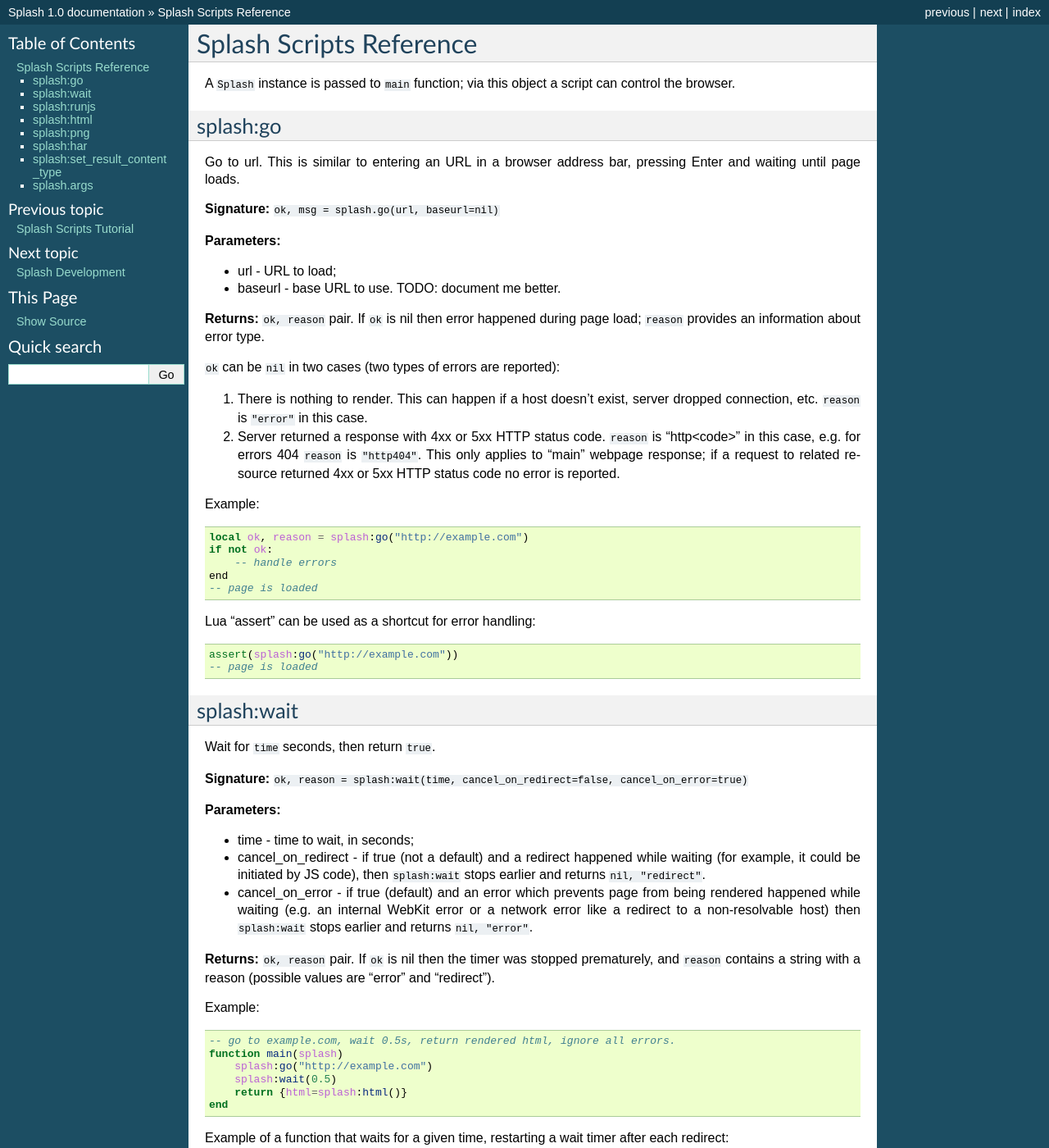
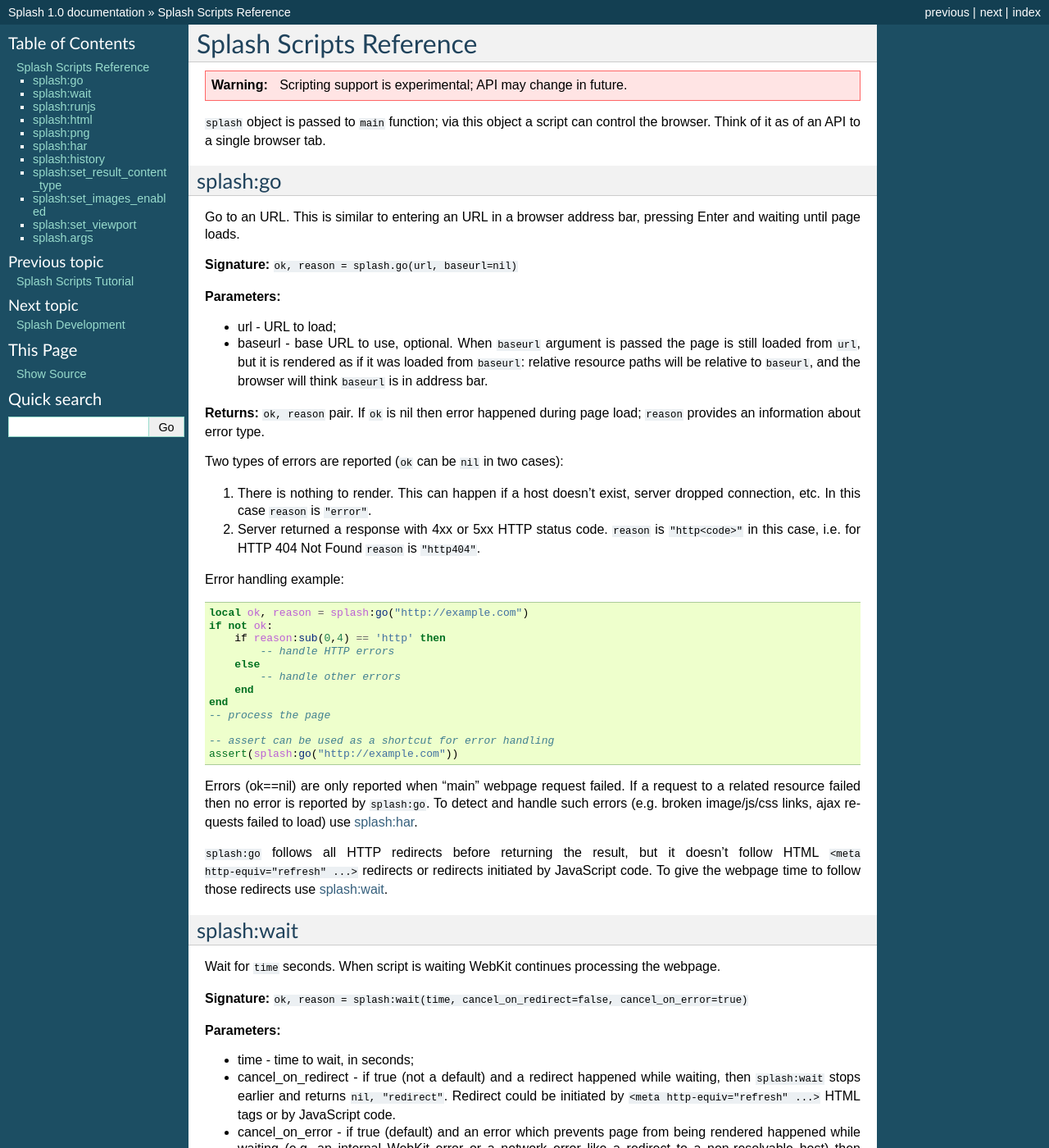
Before and after one commit to scrapinghub/splash, a Sphinx documentation site: the page built from docs/scripting-ref.rst, in a window 1280 px wide and 1400 px high. Shown: the whole window at 82% size. Built offline with Sphinx 7.4.7, drawn with Linux system fonts in a browser that asks for light colours; some of the changed text lies outside the part shown.

Commit message:
DOC improved documentation for Splash Scripting
* "experimental" warning;
* deleted API overview - it will be hard to maintain;
* more notes about Lua methods;
* highlight error handling differences between PhantomJS and Splash;
* document baseurl argument of splash:go();
* expand docs on errors with related resources;
* explain what splash:go() does on redirects;
* improve and fix splash:wait() docs;
* more examples for splash:runjs();
* mention Splash UI in splash:png() docs;
* add an example for splash:set_result_contents_type();
* document splash:history();
* document splash:set_images_enabled();
* document splash:set_viewport().

```diff
--- a/docs/scripting-ref.rst
+++ b/docs/scripting-ref.rst
@@ -3,60 +3,80 @@
 Splash Scripts Reference
 ========================
 
-A ``Splash`` instance is passed to ``main`` function; via this object
-a script can control the browser.
+.. warning::
+
+    Scripting support is experimental; API may change in future.
+
+
+``splash`` object is passed to ``main`` function; via this object
+a script can control the browser. Think of it as of an API to
+a single browser tab.
 
 .. _splash-go:
 
 splash:go
 ---------
 
-Go to url. This is similar to entering an URL in a browser
+Go to an URL. This is similar to entering an URL in a browser
 address bar, pressing Enter and waiting until page loads.
 
-**Signature:** ``ok, msg = splash.go(url, baseurl=nil)``
+**Signature:** ``ok, reason = splash.go(url, baseurl=nil)``
 
 **Parameters:**
 
 * url - URL to load;
-* baseurl - base URL to use. TODO: document me better.
+* baseurl - base URL to use, optional. When ``baseurl`` argument is passed
+  the page is still loaded from ``url``, but it is rendered as if it was
+  loaded from ``baseurl``: relative resource paths will be relative
+  to ``baseurl``, and the browser will think ``baseurl`` is in address bar.
+
 
 **Returns:** ``ok, reason`` pair. If ``ok`` is nil then error happened during
 page load; ``reason`` provides an information about error type.
 
-``ok`` can be ``nil`` in two cases (two types of errors are reported):
+Two types of errors are reported (``ok`` can be ``nil`` in two cases):
 
 1. There is nothing to render. This can happen if a host doesn't exist,
-   server dropped connection, etc. ``reason`` is ``"error"`` in this case.
+   server dropped connection, etc. In this case ``reason`` is ``"error"``.
 2. Server returned a response with 4xx or 5xx HTTP status code.
-   ``reason`` is "http<code>" in this case, e.g. for errors 404 ``reason``
-   is ``"http404"``. This only applies to "main" webpage response; if a request
-   to related resource returned 4xx or 5xx HTTP status code no error
-   is reported.
+   ``reason`` is ``"http<code>"`` in this case, i.e. for
+   HTTP 404 Not Found ``reason`` is ``"http404"``.
 
-Example:
+Error handling example:
 
 .. code-block:: lua
 
     local ok, reason = splash:go("http://example.com")
     if not ok:
-        -- handle errors
+        if reason:sub(0,4) == 'http' then
+            -- handle HTTP errors
+        else
+            -- handle other errors
+        end
     end
-    -- page is loaded
+    -- process the page
 
-Lua "assert" can be used as a shortcut for error handling:
+    -- assert can be used as a shortcut for error handling
+    assert(splash:go("http://example.com"))
 
-.. code-block:: lua
+Errors (ok==nil) are only reported when "main" webpage request failed.
+If a request to a related resource failed then no error is reported by
+``splash:go``. To detect and handle such errors (e.g. broken image/js/css
+links, ajax requests failed to load) use :ref:`splash-har`.
 
-    assert(splash:go("http://example.com"))
-    -- page is loaded
+``splash:go`` follows all HTTP redirects before returning the result,
+but it doesn't follow HTML ``<meta http-equiv="refresh" ...>`` redirects or
+redirects initiated by JavaScript code. To give the webpage time to follow
+those redirects use :ref:`splash-wait`.
+
 
 .. _splash-wait:
 
 splash:wait
 -----------
 
-Wait for ``time`` seconds, then return ``true``.
+Wait for ``time`` seconds. When script is waiting WebKit continues
+processing the webpage.
 
 **Signature:** ``ok, reason = splash:wait(time, cancel_on_redirect=false, cancel_on_error=true)``
 
@@ -64,18 +84,19 @@
 
 * time - time to wait, in seconds;
 * cancel_on_redirect - if true (not a default) and a redirect
-  happened while waiting (for example, it could be initiated by JS code),
-  then ``splash:wait`` stops earlier and returns ``nil, "redirect"``.
+  happened while waiting, then ``splash:wait`` stops earlier and returns
+  ``nil, "redirect"``. Redirect could be initiated by
+  ``<meta http-equiv="refresh" ...>`` HTML tags or by JavaScript code.
 * cancel_on_error - if true (default) and an error which prevents page
   from being rendered happened while waiting (e.g. an internal WebKit error
   or a network error like a redirect to a non-resolvable host)
   then ``splash:wait`` stops earlier and returns ``nil, "error"``.
 
-**Returns:** ``ok, reason`` pair. If ``ok`` is nil then the timer was stopped
-prematurely, and ``reason`` contains a string with a reason
-(possible values are "error" and "redirect").
+**Returns:** ``ok, reason`` pair. If ``ok`` is ``nil`` then the timer was
+stopped prematurely, and ``reason`` contains a string with a reason.
+Possible reasons are ``"error"`` and ``"redirect"``.
 
-Example:
+Usage example:
 
 .. code-block:: lua
 
@@ -86,21 +107,23 @@
          return {html=splash:html()}
      end
 
-Example of a function that waits for a given time, restarting a wait
-timer after each redirect:
+By default wait timer continues to tick when redirect happens.
+``cancel_on_redirect`` option can be used to restart the timer after
+each redirect. For example, here is a function that waits for a given
+time after each page load in case of redirects:
 
 .. code-block:: lua
 
     function wait_restarting_on_redirects(splash, time, max_redirects)
         local redirects_remaining = max_redirects
         while redirects_remaining do
-            local ok, reason = self:wait(time)
+            local ok, reason = self:wait{time=time, cancel_on_redirect=true}
             if reason ~= 'redirect' then
                 return ok, reason
             end
             redirects_remaining = redirects_remaining - 1
         end
-        error("Too many redirects")
+        return nil, "too_many_redirects"
     end
 
 
@@ -120,12 +143,6 @@
 **Returns:** the result of the last statement in ``source``,
 converted from JavaScript to Lua data types.
 
-Example:
-
-.. code-block:: lua
-
-    local title = splash:runjs("document.title")
-
 JavaScript → Lua conversion rules:
 
 ==============  =================
@@ -138,10 +155,46 @@
 Array           table
 ``undefined``   ``nil``
 ``null``        ``""`` (an empty string)
-Date            string (ISO8601 representation, e.g. ``1958-05-21T10:12:00Z``)
+Date            string: date's ISO8601 representation, e.g. ``1958-05-21T10:12:00Z``
 RegExp          table ``{_jstype='RegExp', caseSensitive=true/false, pattern='my-regexp'}``
 function        an empty table ``{}`` (don't rely on it)
 ==============  =================
+
+
+Example:
+
+.. code-block:: lua
+
+    local title = splash:runjs("document.title")
+
+Lua ``[[ ]]`` string syntax is helpful for larger JavaScript scripts:
+
+.. code-block:: lua
+
+      local div_count = splash:runjs([[
+          function getDivsCount(){
+              var body = document.body;
+              var divs = body.getElementsByTagName('div');
+              return divs.length;
+          }
+
+          getDivsCount();
+      ]])
+
+Currently to pass data to JavaScript code you need to use string formatting;
+this will be improved in future releases:
+
+.. code-block:: lua
+
+    -- Lua function to scroll window to (x, y) position.
+    function scroll_to(splash, x, y)
+        local js = string.format(
+            "window.scrollTo(%s, %s);",
+            tonumber(x),
+            tonumber(y)
+        )
+        return splash:runjs(js)
+    end
 
 
 .. _splash-html:
@@ -222,7 +275,9 @@
 is 1024px wide then ``splash:png{width=100}`` will return a screenshot
 of the whole viewport, but an image will be downscaled to 100px width.
 
-If the result of ``splash:png()`` returned directly as a result of
+To set the viewport size use :ref:`splash-set-viewport` method.
+
+If the result of ``splash:png()`` is returned directly as a result of
 "main" function, the screenshot is returned as binary data:
 
 .. code-block:: lua
@@ -247,6 +302,10 @@
          assert(splash:go(splash.args.url))
          return {png=splash:png()}
      end
+
+If your script returns the result of ``splash:png()`` in a top-level
+``"png"`` key (as we've done in a previous example) then Splash UI
+will display it as an image.
 
 .. _splash-har:
 
@@ -272,6 +331,37 @@
 .. _HAR: http://www.softwareishard.com/blog/har-12-spec/
 
 
+.. _splash-history:
+
+splash:history
+--------------
+
+**Signature:** ``entries = splash:history()``
+
+**Returns:** information about requests/responses for the pages loaded, in
+`HAR entries`_ format.
+
+``splash:history`` doesn't return information about related resources
+like images, scripts, stylesheets or AJAX requests. If you need this
+information use :ref:`splash-har`.
+
+Let's get a JSON array with HTTP headers of the response we're displaying:
+
+.. code-block:: lua
+
+     function main(splash)
+         assert(splash:go(splash.args.url))
+         local entries = splash:history()
+         -- #entries means "entries length"; arrays in Lua start from 1
+         local last_entry = entries[#entries]
+         return {
+            headers = last_entry.response.headers
+         }
+     end
+
+.. _HAR entries: http://www.softwareishard.com/blog/har-12-spec/#entries
+
+
 .. _splash-set-result-content-type:
 
 splash:set_result_content_type
@@ -293,6 +383,96 @@
 initiated by :ref:`splash-go`; this function is for setting Content-Type
 header of a result.
 
+Example:
+
+.. code-block:: lua
+
+     function main(splash)
+         splash:set_result_content_type("text/xml")
+         return [[
+            <?xml version="1.0" encoding="UTF-8"?>
+            <note>
+                <to>Tove</to>
+                <from>Jani</from>
+                <heading>Reminder</heading>
+                <body>Don't forget me this weekend!</body>
+            </note>
+         ]]
+     end
+
+.. _splash-set-images-enabled:
+
+splash:set_images_enabled
+-------------------------
+
+Enable/disable images.
+
+**Signature:** ``splash:set_images_enabled(enabled)``
+
+**Parameters:**
+
+* enabled - ``true`` to enable images, ``false`` to disable them.
+
+By default, images are enabled. Disabling of the images can save a lot
+of network traffic (usually around ~50%) and make rendering faster.
+Note that this option can affect the JavaScript code inside page:
+disabling of the images may change sizes and positions of DOM elements,
+and scripts may read and use them.
+
+Splash uses in-memory cache; cached images will be displayed
+even when images are disabled. So if you load a page, then disable images,
+then load a new page, then likely first page will display all images
+and second page will display some images (the ones common with the first page).
+Splash cache is shared between scripts executed in the same process, so you
+can see some images even if they are disabled at the beginning of the script.
+
+Example:
+
+.. code-block:: lua
+
+     function main(splash)
+         splash:set_images_enabled(false)
+         assert(splash:go("http://example.com"))
+         return {png=splash:png()}
+     end
+
+
+.. _splash-set-viewport:
+
+splash:set_viewport
+-------------------
+
+Set the browser viewport.
+
+**Signature:** ``width, height = splash:set_viewport(size)``
+
+**Parameters:**
+
+* size - string, width and height of the viewport.
+  Format is ``"<width>x<heigth>"``, e.g. ``"800x600"``.
+  It also accepts ``"full"`` as a value; ``"full"`` means that the viewport size
+  will be auto-detected to fit the whole page (possibly very tall).
+
+**Returns:** two numbers: width and height the viewport is set to, in pixels.
+
+``splash:set_viewport("full")`` should be called only after page
+is loaded, and some time passed after that (use :ref:`splash-wait`). This is
+an unfortunate restriction, but it seems that this is the only
+way to make rendering work reliably with size="full".
+
+:ref:`splash-png` uses the viewport size.
+
+Example:
+
+.. code-block:: lua
+
+     function main(splash)
+         assert(splash:go("http://example.com"))
+         assert(splash:wait(0.5))
+         splash:set_viewport("full")
+         return {png=splash:png()}
+     end
+
 .. _splash-args:
 
 splash.args
```
Also changed, not shown: other parts of docs/scripting-ref.rst (+1 -1 lines), docs/scripting-tutorial.rst (+19 -24 lines).
